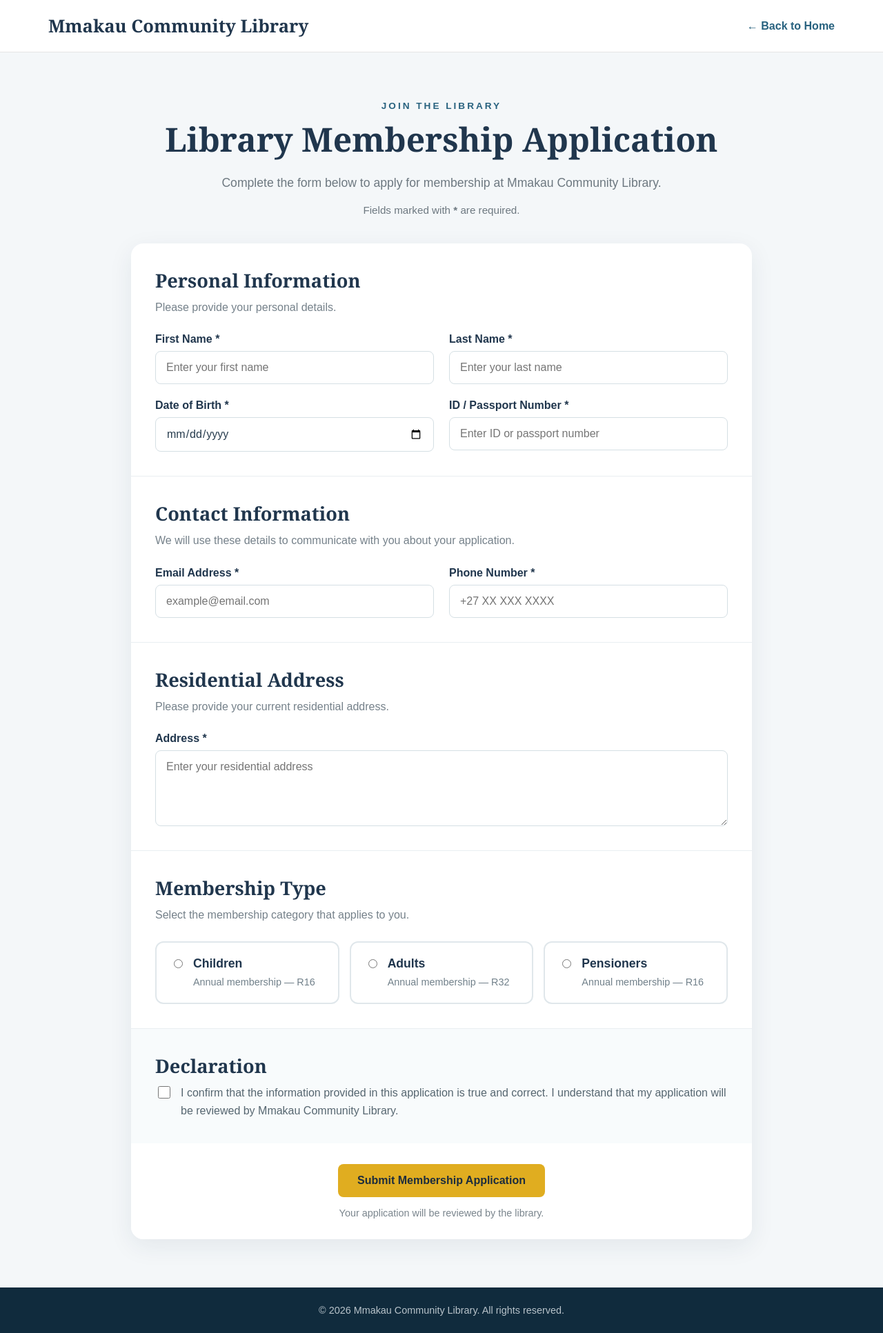
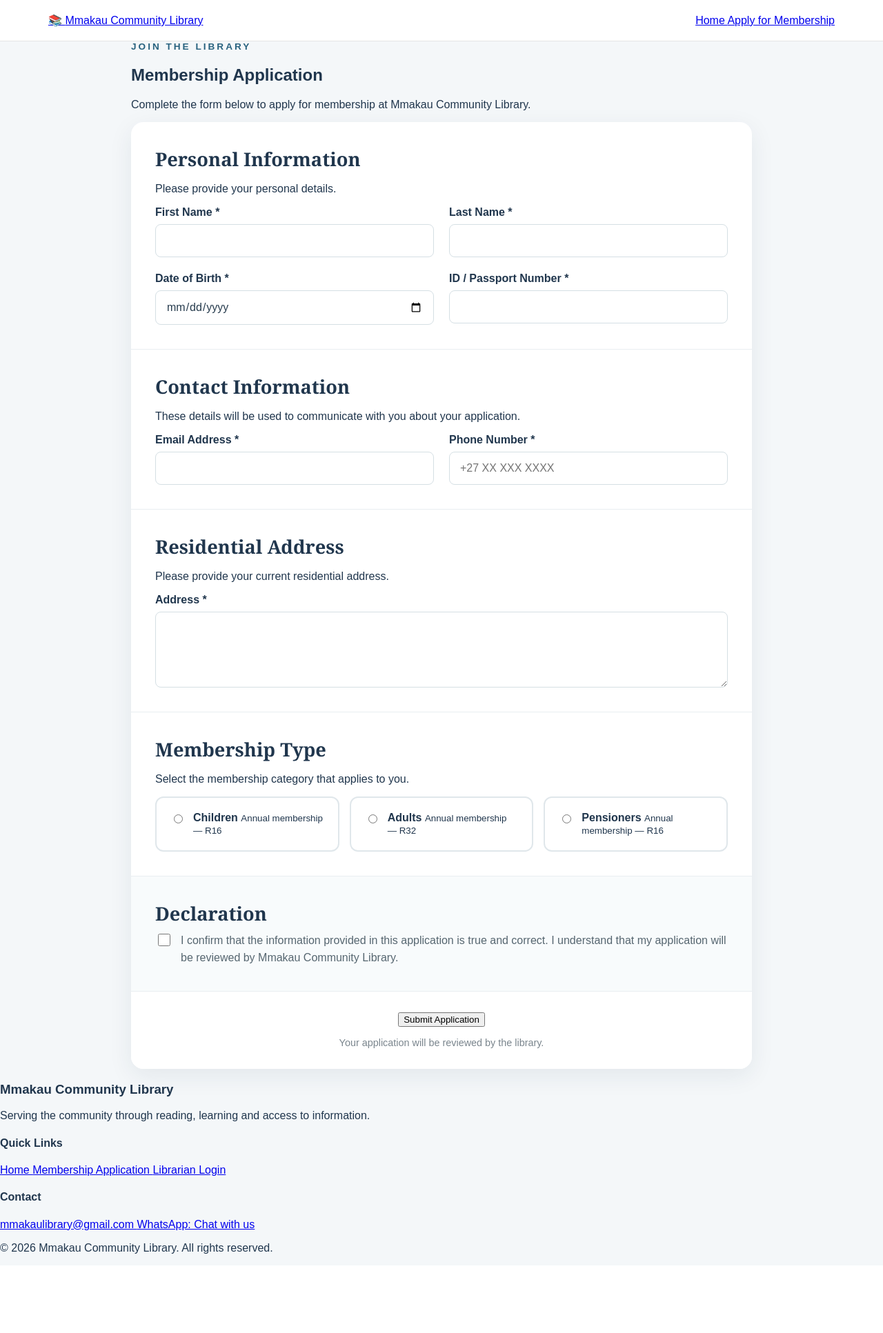
Before and after one commit to musaarh/Mmakau-Community-Library-Membership-System, a Flask app: page /apply in a window 1280 px wide. Shown: the whole page at 69% size. After the commit the page ends 1818 px from the top, so only its background shows below. Run offline with Flask 3, Linux system fonts and the light colour scheme.

Commit message:
Update apply.html

```diff
--- a/templates/apply.html
+++ b/templates/apply.html
@@ -1,78 +1,34 @@
-<!DOCTYPE html>
-<html lang="en">
-
-<head>
-
-    <meta charset="UTF-8">
-
-    <meta
-        name="viewport"
-        content="width=device-width, initial-scale=1.0"
-    >
-
-    <title>
-        Apply for Membership | Mmakau Community Library
-    </title>
-
-    <link
-        rel="stylesheet"
-        href="{{ url_for('static', filename='css/style.css') }}"
-    >
-
-</head>
+{% extends "base.html" %}
 
 
-<body>
+{% block title %}
 
+Membership Application | Mmakau Community Library
 
-<!-- =========================================
-     HEADER
-========================================= -->
-
-<header class="site-header">
-
-    <div class="header-container">
-
-        <a
-            href="{{ url_for('home') }}"
-            class="logo"
-        >
-            Mmakau Community Library
-        </a>
-
-
-        <a
-            href="{{ url_for('home') }}"
-            class="back-link"
-        >
-            ← Back to Home
-        </a>
-
-    </div>
-
-</header>
+{% endblock %}
 
 
 
-<!-- =========================================
-     APPLICATION SECTION
-========================================= -->
+{% block content %}
 
-<main class="application-page">
+
+<section class="application-section">
 
     <div class="application-container">
 
 
-        <!-- INTRODUCTION -->
+        <!-- =====================================
+             INTRO
+        ====================================== -->
 
-        <div class="application-intro">
+        <div class="section-heading application-heading">
 
             <p class="section-label">
                 JOIN THE LIBRARY
             </p>
 
             <h1>
-                Library Membership Application
+                Membership Application
             </h1>
 
             <p>
@@ -80,44 +36,13 @@
                 membership at Mmakau Community Library.
             </p>
 
-            <p class="required-note">
-                Fields marked with <strong>*</strong>
-                are required.
-            </p>
-
         </div>
 
 
 
-        <!-- FLASH MESSAGES -->
-
-        {% with messages = get_flashed_messages(
-            with_categories=true
-        ) %}
-
-            {% if messages %}
-
-                <div class="flash-container">
-
-                    {% for category, message in messages %}
-
-                        <div
-                            class="flash-message {{ category }}"
-                        >
-                            {{ message }}
-                        </div>
-
-                    {% endfor %}
-
-                </div>
-
-            {% endif %}
-
-        {% endwith %}
-
-
-
-        <!-- APPLICATION FORM -->
+        <!-- =====================================
+             FORM
+        ====================================== -->
 
         <form
             method="POST"
@@ -126,25 +51,21 @@
         >
 
 
-            <!-- =================================
-                 PERSONAL INFORMATION
-            ================================== -->
+            <!-- PERSONAL INFORMATION -->
 
-            <section class="form-section">
+            <div class="form-section">
 
                 <h2>
                     Personal Information
                 </h2>
 
-                <p class="form-section-description">
+                <p class="form-description">
                     Please provide your personal details.
                 </p>
 
 
                 <div class="form-grid">
 
-
-                    <!-- FIRST NAME -->
 
                     <div class="form-group">
 
@@ -156,15 +77,12 @@
                             type="text"
                             id="first_name"
                             name="first_name"
-                            placeholder="Enter your first name"
                             required
                             autocomplete="given-name"
                         >
 
                     </div>
 
-
-                    <!-- LAST NAME -->
 
                     <div class="form-group">
 
@@ -176,15 +94,12 @@
                             type="text"
                             id="last_name"
                             name="last_name"
-                            placeholder="Enter your last name"
                             required
                             autocomplete="family-name"
                         >
 
                     </div>
 
-
-                    <!-- DATE OF BIRTH -->
 
                     <div class="form-group">
 
@@ -202,8 +117,6 @@
                     </div>
 
 
-                    <!-- ID NUMBER -->
-
                     <div class="form-group">
 
                         <label for="id_number">
@@ -214,39 +127,35 @@
                             type="text"
                             id="id_number"
                             name="id_number"
-                            placeholder="Enter ID or passport number"
                             required
                             autocomplete="off"
                         >
 
                     </div>
 
+
                 </div>
 
-            </section>
+            </div>
 
 
 
-            <!-- =================================
-                 CONTACT INFORMATION
-            ================================== -->
+            <!-- CONTACT -->
 
-            <section class="form-section">
+            <div class="form-section">
 
                 <h2>
                     Contact Information
                 </h2>
 
-                <p class="form-section-description">
-                    We will use these details to communicate
+                <p class="form-description">
+                    These details will be used to communicate
                     with you about your application.
                 </p>
 
 
                 <div class="form-grid">
 
-
-                    <!-- EMAIL -->
 
                     <div class="form-group">
 
@@ -258,15 +167,12 @@
                             type="email"
                             id="email"
                             name="email"
-                            placeholder="example@email.com"
                             required
                             autocomplete="email"
                         >
 
                     </div>
 
-
-                    <!-- PHONE -->
 
                     <div class="form-group">
 
@@ -285,23 +191,22 @@
 
                     </div>
 
+
                 </div>
 
-            </section>
+            </div>
 
 
 
-            <!-- =================================
-                 ADDRESS
-            ================================== -->
+            <!-- ADDRESS -->
 
-            <section class="form-section">
+            <div class="form-section">
 
                 <h2>
                     Residential Address
                 </h2>
 
-                <p class="form-section-description">
+                <p class="form-description">
                     Please provide your current residential
                     address.
                 </p>
@@ -317,27 +222,24 @@
                         id="address"
                         name="address"
                         rows="4"
-                        placeholder="Enter your residential address"
                         required
                     ></textarea>
 
                 </div>
 
-            </section>
+            </div>
 
 
 
-            <!-- =================================
-                 MEMBERSHIP TYPE
-            ================================== -->
+            <!-- MEMBERSHIP -->
 
-            <section class="form-section">
+            <div class="form-section">
 
                 <h2>
                     Membership Type
                 </h2>
 
-                <p class="form-section-description">
+                <p class="form-description">
                     Select the membership category that
                     applies to you.
                 </p>
@@ -345,8 +247,6 @@
 
                 <div class="membership-options">
 
-
-                    <!-- CHILDREN -->
 
                     <label class="membership-option">
 
@@ -357,23 +257,21 @@
                             required
                         >
 
-                        <span class="membership-option-content">
+                        <span>
 
                             <strong>
                                 Children
                             </strong>
 
-                            <span>
+                            <small>
                                 Annual membership — R16
-                            </span>
+                            </small>
 
                         </span>
 
                     </label>
 
 
-
-                    <!-- ADULTS -->
 
                     <label class="membership-option">
 
@@ -384,23 +282,21 @@
                             required
                         >
 
-                        <span class="membership-option-content">
+                        <span>
 
                             <strong>
                                 Adults
                             </strong>
 
-                            <span>
+                            <small>
                                 Annual membership — R32
-                            </span>
+                            </small>
 
                         </span>
 
                     </label>
 
 
-
-                    <!-- PENSIONERS -->
 
                     <label class="membership-option">
 
@@ -411,31 +307,30 @@
                             required
                         >
 
-                        <span class="membership-option-content">
+                        <span>
 
                             <strong>
                                 Pensioners
                             </strong>
 
-                            <span>
+                            <small>
                                 Annual membership — R16
-                            </span>
+                            </small>
 
                         </span>
 
                     </label>
 
+
                 </div>
 
-            </section>
+            </div>
 
 
 
-            <!-- =================================
-                 DECLARATION
-            ================================== -->
+            <!-- DECLARATION -->
 
-            <section class="form-section declaration-section">
+            <div class="form-section declaration-section">
 
                 <h2>
                     Declaration
@@ -453,27 +348,25 @@
                     <span>
                         I confirm that the information provided
                         in this application is true and correct.
-                        I understand that my application will
-                        be reviewed by Mmakau Community Library.
+                        I understand that my application will be
+                        reviewed by Mmakau Community Library.
                     </span>
 
                 </label>
 
-            </section>
+            </div>
 
 
 
-            <!-- =================================
-                 SUBMIT
-            ================================== -->
+            <!-- SUBMIT -->
 
             <div class="form-submit">
 
                 <button
                     type="submit"
-                    class="submit-button"
+                    class="primary-button"
                 >
-                    Submit Membership Application
+                    Submit Application
                 </button>
 
                 <p>
@@ -488,25 +381,7 @@
 
     </div>
 
-</main>
+</section>
 
 
-
-<!-- =========================================
-     FOOTER
-========================================= -->
-
-<footer class="simple-footer">
-
-    <p>
-        © {{ current_year if current_year else 2026 }}
-        Mmakau Community Library.
-        All rights reserved.
-    </p>
-
-</footer>
-
-
-</body>
-
-</html>
+{% endblock %}
```
